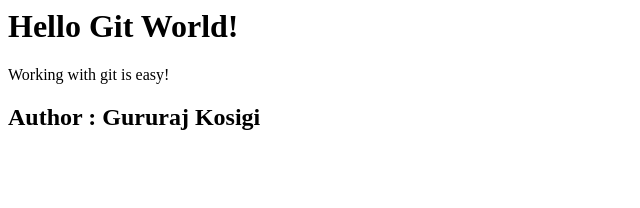
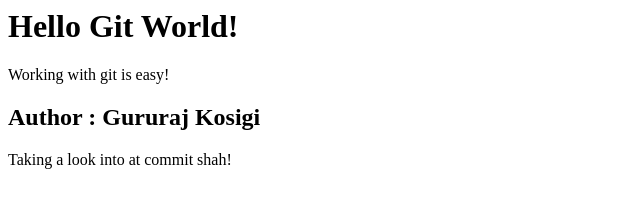
Before and after one commit to kosigiraj/GitGitHubMasterclass, a plain HTML site: page index.html in a window 1280 px wide. Shown: the whole page, without its empty margins (0-640 px from the left). Drawn offline with Linux system fonts and the light colour scheme.

Commit message:
Added a new div

```diff
--- a/index.html
+++ b/index.html
@@ -5,3 +5,7 @@
 </div>
 
 <h2>Author : Gururaj Kosigi</h2>
+
+<div>
+    <p>Taking a look into at commit shah!</p>
+</div>
```
